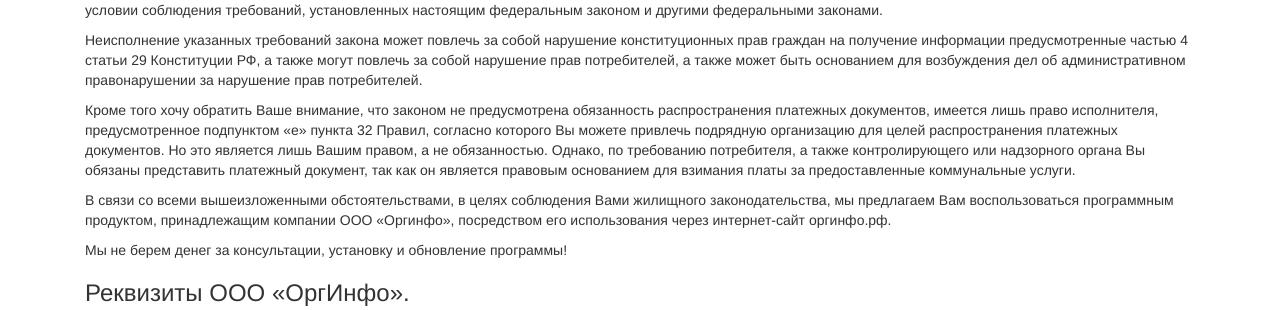
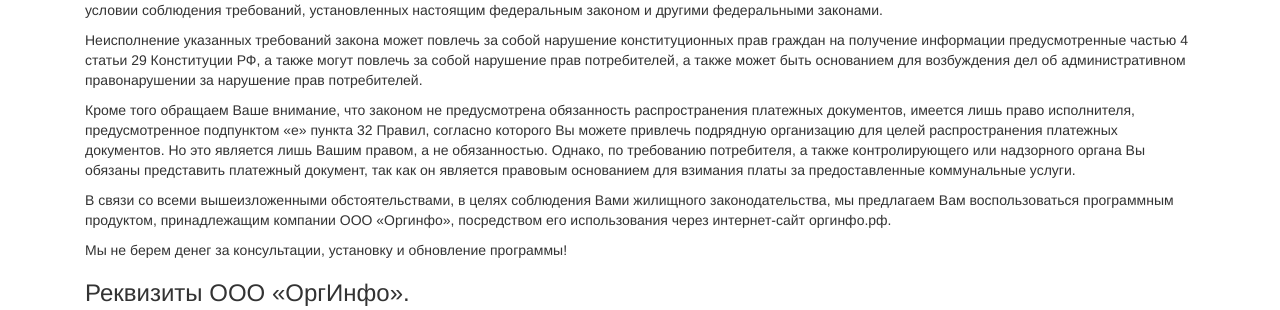
Before and after one commit to orginfo/orginfo, a Django app: page / in a window 1280 px wide. Shown: the part 1563-1873 px from the top of the page. Run offline with Django 3.2, Linux system fonts and the light colour scheme; the visitor is signed in with stand-in values (Sample User, id 1); some libraries are stand-ins or nearby versions.

Commit message:
Заменил "обращаю"->"обращаем".

```diff
--- a/accounting/templates/accounting/index.html
+++ b/accounting/templates/accounting/index.html
@@ -30,7 +30,7 @@
 <p>В соответствии со статьей 8 Закона РФ от 07.02.1992 №2300-1 «О защите прав потребителей» потребитель вправе потребовать предоставления необходимой и достоверной информации об изготовителе (исполнителе, продавце), режиме его работы и реализуемых им товарах (работах, услугах).</p>
 <p>Согласно статье 8 Федерального закона от 27.07.2006 № 149-ФЗ "Об информации, информационных технологиях и о защите информации" граждане (физические лица) и организации (юридические лица) (далее - организации) вправе осуществлять поиск и получение любой информации в любых формах и из любых источников при условии соблюдения требований, установленных настоящим федеральным законом и другими федеральными законами.</p>
 <p>Неисполнение указанных требований закона может повлечь за собой нарушение конституционных прав граждан на получение информации предусмотренные частью 4 статьи 29 Конституции РФ, а также могут повлечь за собой нарушение прав потребителей, а также может быть основанием для возбуждения дел об административном правонарушении за нарушение прав потребителей.</p>
-<p>Кроме того хочу обратить Ваше внимание, что законом не предусмотрена обязанность распространения платежных документов, имеется лишь право исполнителя, предусмотренное подпунктом «е» пункта 32 Правил, согласно которого Вы можете привлечь подрядную организацию для целей распространения платежных документов. Но это является лишь Вашим правом, а не обязанностью. Однако, по требованию потребителя, а также контролирующего или надзорного органа Вы обязаны представить платежный документ, так как он является правовым основанием для взимания платы за предоставленные коммунальные услуги.</p>
+<p>Кроме того обращаем Ваше внимание, что законом не предусмотрена обязанность распространения платежных документов, имеется лишь право исполнителя, предусмотренное подпунктом «е» пункта 32 Правил, согласно которого Вы можете привлечь подрядную организацию для целей распространения платежных документов. Но это является лишь Вашим правом, а не обязанностью. Однако, по требованию потребителя, а также контролирующего или надзорного органа Вы обязаны представить платежный документ, так как он является правовым основанием для взимания платы за предоставленные коммунальные услуги.</p>
 <p>В связи со всеми вышеизложенными обстоятельствами, в целях соблюдения Вами жилищного законодательства, мы предлагаем Вам воспользоваться программным продуктом, принадлежащим компании ООО «Оргинфо», посредством его использования через интернет-сайт оргинфо.рф.</p>
 <p>Мы не берем денег за консультации, установку и обновление программы!</p>
 <h3>Реквизиты ООО «ОргИнфо».</h3>
```
